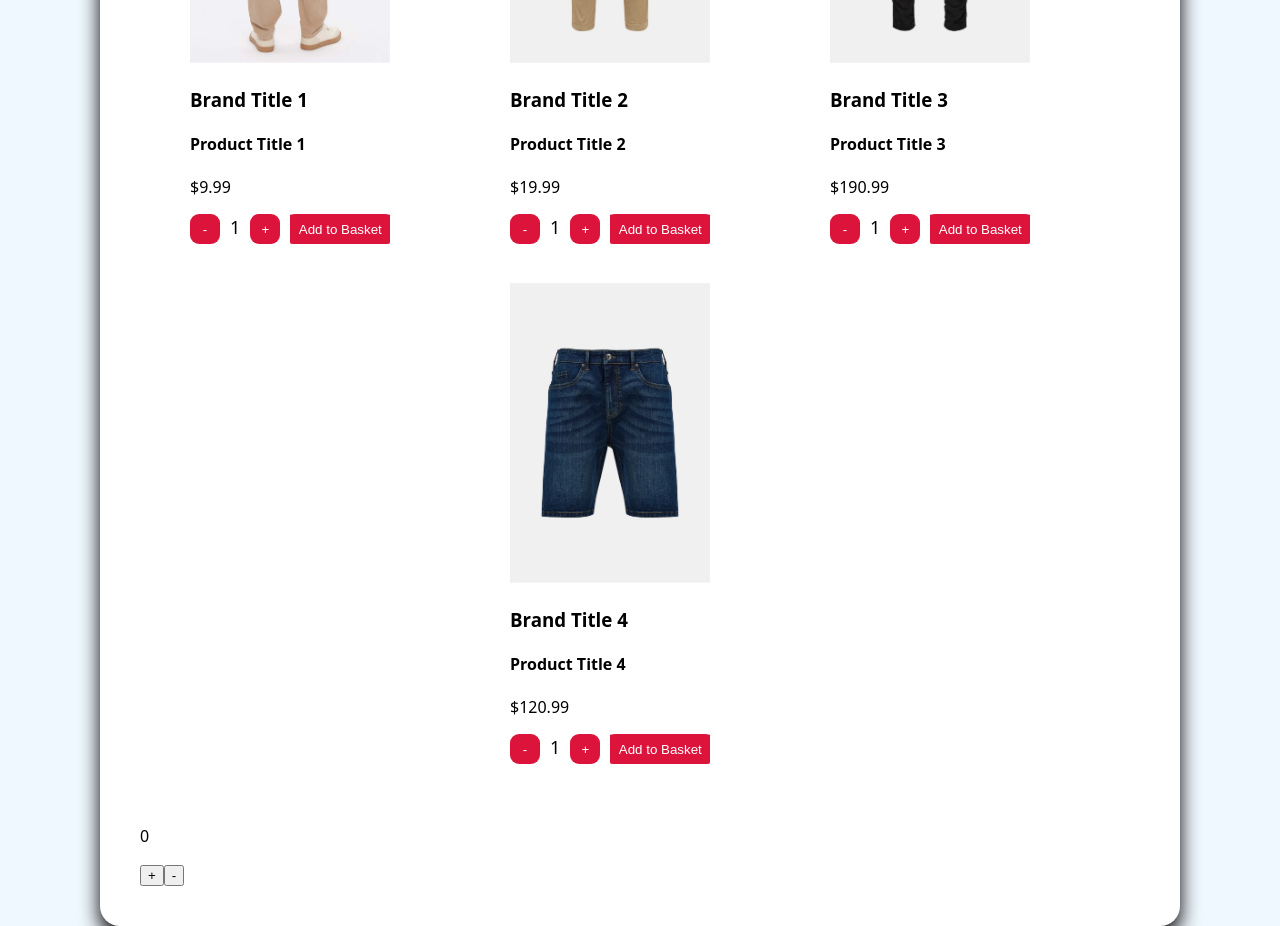
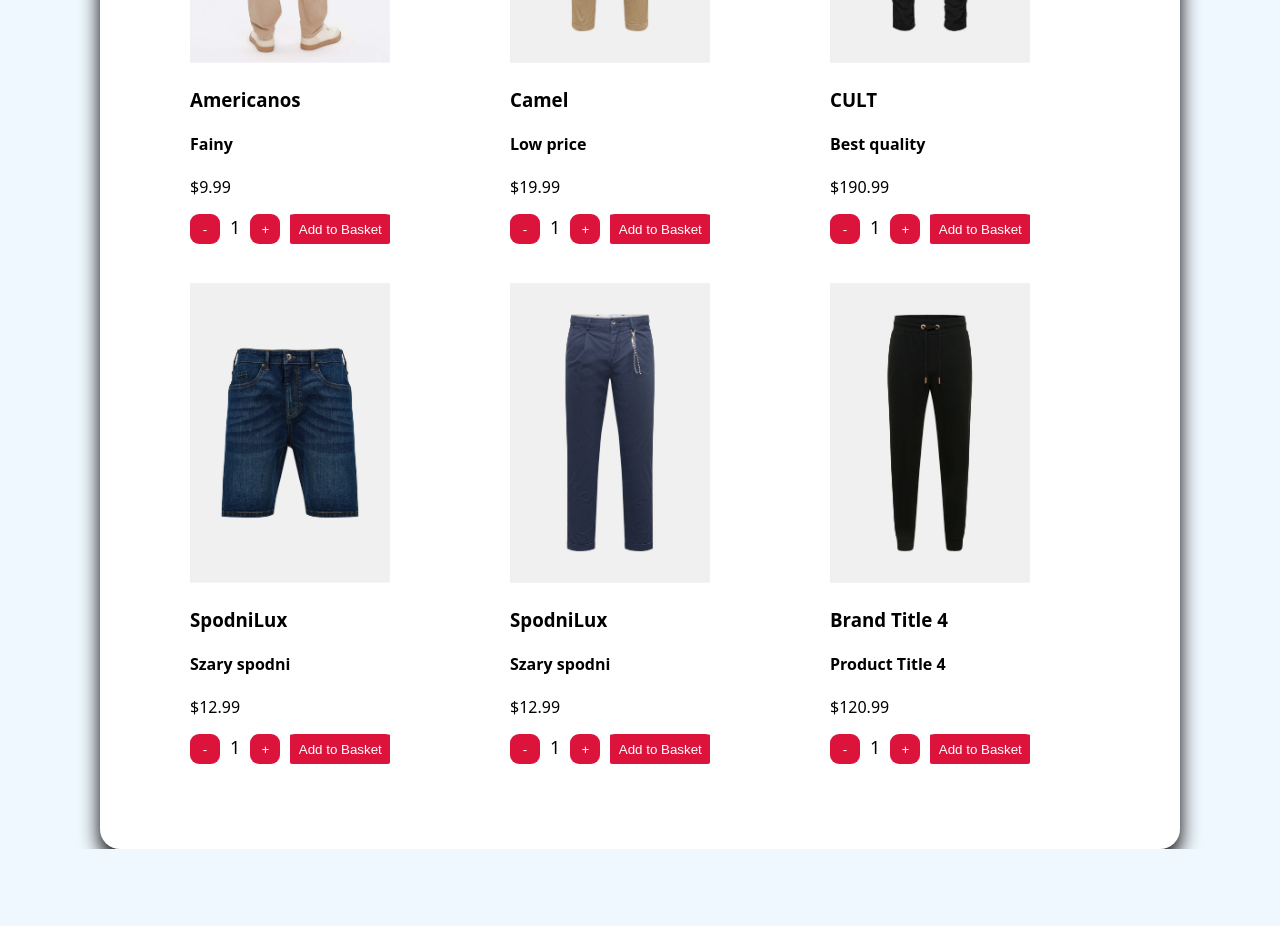
Before and after one commit to iGooody/react_store, a React (Create React App) app: page / in a window 1280 px wide. Shown: the part 660-1586 px from the top of the page. After the commit the page ends 1509 px from the top, so only its background shows below. Built offline with nearby package versions, Linux system fonts and the light colour scheme.

Commit message:
spodnie added

```diff
--- a/src/App.js
+++ b/src/App.js
@@ -6,23 +6,6 @@ import ShoppingCart from './components/ShoppingCart';
 
 
 function App() {
-
-  const products = [
-    { brand: 'SIMPLE', price: "79,99zł", title:"Spodnie - Beżowy", id:Date.now() },
-    { brand: 'GUESS', price: "99,99zł", title:"Spodnie - Camel", id: Date.now() },
-    { brand: 'TOKYO LAUNDRY', price: "144,40zł", title:"Spodenki - Niebieski ciemny", id: Date.now()},
-  ];
-  const [count, setCount] = useState(0);
-  const addCountHandler = () => {
-    setCount(+count + 1);
-  };
-  const removeCountHandler = () => {
-    if(count === 0){
-      return;
-    }
-    setCount(+count - 1);
-  };
-
   const iconSize = '18px';
   return (
     <div className="wrapper">
@@ -48,9 +31,6 @@ function App() {
       <div className='content'>
         <h1>Все штаны</h1>
         <ShoppingCart/>
-        <p>{count}</p>
-        <button onClick={addCountHandler}>+</button>
-        <button onClick={removeCountHandler}>-</button>
       </div>
     </div>
   );
--- /dev/null
+++ b/src/components/Button.css
@@ -0,0 +1,31 @@
+.count-button {
+    border-radius:30%;
+    border: none;
+    width: 30px;
+    height: 30px;
+    background-color:crimson;
+    color: white;
+}
+.count-button:hover {
+  opacity: calc(50%);
+
+}
+
+.item-count {
+    font-size: large;
+    margin: 10px;
+}
+
+.add-to-basket-button {
+    margin-left: 10px;
+    border-radius:5%;
+    border: none;
+    width: 100px;
+    height: 30px;
+    background-color:crimson;
+    color: white;
+}
+.add-to-basket-button:hover {
+  opacity: calc(50%);
+
+}
--- /dev/null
+++ b/src/components/Button.js
@@ -0,0 +1,22 @@
+import React, {useState} from 'react'
+import "./Button.css"
+export default function Button() {
+    const [count, setCount] = useState(1);
+    const addCountHandler = () => {
+      setCount(+count + 1);
+    };
+    const removeCountHandler = () => {
+      if(count === 1){
+        return;
+      }
+      setCount(+count - 1);
+    };
+  return (
+    <div className="product-actions">
+        <button className="count-button" onClick={removeCountHandler}>-</button>
+        <span className="item-count">{count}</span>
+        <button className="count-button" onClick={addCountHandler}>+</button>
+        <button className="add-to-basket-button">Add to Basket</button>
+    </div>
+  )
+}
--- a/src/components/ShoppingCart.js
+++ b/src/components/ShoppingCart.js
@@ -4,34 +4,51 @@ import americanos from "../images/americanos.png"
 import camel from "../images/Camel.png"
 import cult from "../images/CULT.png"
 import spodnie1 from "../images/spodnie1.png"
+import guani from "../images/guani.png"
+import black from "../images/black.png"
+import Button from './Button';
 
 const ShoppingCart = () => {
-  // Sample shopping items data (can be replaced with your actual data)
+
   const shoppingItems = [
     {
       id: 1,
       image: americanos,
-      brandTitle: 'Brand Title 1',
-      title: 'Product Title 1',
+      brandTitle: 'Americanos',
+      title: 'Fainy',
       price: '$9.99',
     },
     {
       id: 2,
       image: camel,
-      brandTitle: 'Brand Title 2',
-      title: 'Product Title 2',
+      brandTitle: 'Camel',
+      title: 'Low price',
       price: '$19.99',
     },
     {
       id: 3,
       image: cult,
-      brandTitle: 'Brand Title 3',
-      title: 'Product Title 3',
+      brandTitle: 'CULT',
+      title: 'Best quality',
       price: '$190.99',
     },
     {
       id: 4,
       image: spodnie1,
+      brandTitle: 'SpodniLux',
+      title: 'Szary spodni',
+      price: '$12.99',
+    },
+    {
+      id: 5,
+      image: guani,
+      brandTitle: 'SpodniLux',
+      title: 'Szary spodni',
+      price: '$12.99',
+    },
+    {
+      id: 6,
+      image: black,
       brandTitle: 'Brand Title 4',
       title: 'Product Title 4',
       price: '$120.99',
@@ -44,6 +61,7 @@ const ShoppingCart = () => {
       <h2>Shopping Cart</h2>
       <ul className="cart-items">
         {shoppingItems.map(item => (
+          <>
             <li className="cart-item" key={item.id}>
               <img src={item.image} alt="Product" className="product-image" />
               <div className="product-details">
@@ -51,13 +69,9 @@ const ShoppingCart = () => {
                 <h4 className="title">{item.title}</h4>
                 <p className="price">{item.price}</p>
               </div>
-            <div className="product-actions">
-              <button className="count-button">-</button>
-              <span className="item-count">1</span>
-              <button className="count-button">+</button>
-              <button className="add-to-basket-button">Add to Basket</button>
-            </div>
+              <Button/>
             </li>
+          </>
         ))}
       </ul>
     </div>
```
Also changed, not shown: src/images/black.png (added), src/images/guani.png (added). Lines whose indentation alone changed are shown as unchanged.
